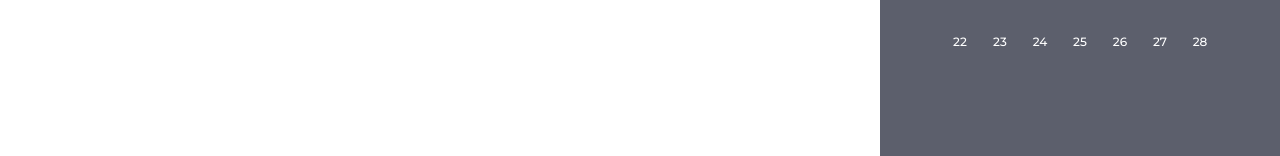
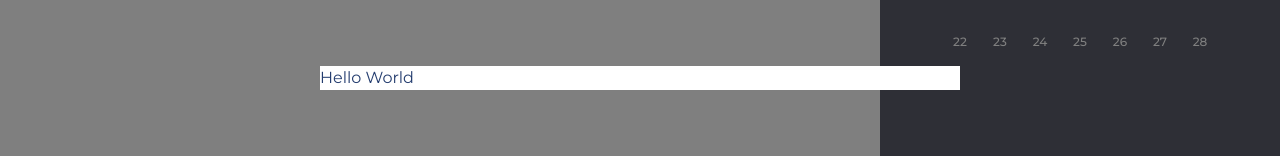
Before and after one commit to Louisrca/calendar-app-ffy, a React (Vite) app: page / in a window 1280 px wide. Both pictures are taken after a click on the button 732 px from the left and 108 px from the top of the page. Shown: the part 322-478 px from the top of the page. Built offline with nearby package versions, Linux system fonts and the light colour scheme.

Commit message:
currentDateReducer set up + form modal wip

```diff
--- /dev/null
+++ b/src/component/cardWrapper/CardWrapper.module.scss
@@ -0,0 +1,7 @@
+.cardWrapper {
+  width: 40rem;
+  height: fit-content;
+  background-color: white;
+  color: var(--primary-color);
+  z-index: 30;
+}
--- /dev/null
+++ b/src/component/cardWrapper/CardWrapper.tsx
@@ -0,0 +1,13 @@
+import s from "./CardWrapper.module.scss";
+import { HTMLAttributes, PropsWithChildren } from "react";
+
+export default function CardWrapper({
+  children,
+  ...props
+}: PropsWithChildren & HTMLAttributes<HTMLDivElement>) {
+  return (
+    <div className={s.cardWrapper} {...props}>
+      {children}
+    </div>
+  );
+}
--- a/src/component/schedulList/SchedulList.tsx
+++ b/src/component/schedulList/SchedulList.tsx
@@ -4,10 +4,24 @@ import {
   Scheduler,
   DayView,
   Appointments,
+  AppointmentTooltip,
 } from "@devexpress/dx-react-scheduler-material-ui";
+import { useSelector } from "react-redux";
+import { RootState } from "../../store/store";
 
 export default function SchedulList() {
-  const currentDate = "2018-11-01";
+  const reduxCurrentDate = useSelector(
+    (state: RootState) => state.CalendarCurrentDate.currentDate
+  );
+
+  const currentDate =
+    reduxCurrentDate.year() +
+    "-" +
+    (reduxCurrentDate.month() + 1) +
+    "-" +
+    reduxCurrentDate.date();
+
+  console.log(currentDate);
   const schedulerData = [
     {
       startDate: "2018-11-01T09:45",
@@ -20,7 +34,7 @@ export default function SchedulList() {
     {
       startDate: "2018-11-01T09:00",
       endDate: "2018-11-01T10:00",
-      title: "Meeting",
+      title: "Sport",
       backgroundColor: "rgba(244, 23, 187, 0.15)",
       borderColor: "rgb(244, 23, 187) solid 4px",
       color: "rgb(36, 61, 111)",
@@ -28,7 +42,7 @@ export default function SchedulList() {
     {
       startDate: "2018-11-01T09:00",
       endDate: "2018-11-01T11:00",
-      title: "Meeting",
+      title: "Session Game",
       backgroundColor: "rgba(24, 23, 17, 0.15)",
       borderColor: "rgb(24, 23, 17) solid 4px",
       color: "rgb(36, 61, 111)",
@@ -37,7 +51,10 @@ export default function SchedulList() {
       startDate: "2018-11-01T12:00",
       endDate: "2018-11-01T13:30",
       title: "Go to a gym",
-      cellBackgroundColor: "green ",
+      comment: "hello",
+      backgroundColor: "rgba(24, 213, 17, 0.15)",
+      borderColor: "rgb(24, 213, 17) solid 4px",
+      color: "rgb(36, 61, 111)",
     },
   ];
 
@@ -77,6 +94,7 @@ export default function SchedulList() {
           appointmentComponent={Appointment}
           appointmentContentComponent={AppointmentContent}
         />
+        <AppointmentTooltip showCloseButton showOpenButton />
       </Scheduler>
     </section>
   );
--- a/src/component/schedulerHeader/SchedulerHeader.tsx
+++ b/src/component/schedulerHeader/SchedulerHeader.tsx
@@ -1,8 +1,20 @@
+import { useState } from "react";
 import s from "./SchedulerHeader.module.scss";
 import { Button } from "../ui/button/button";
 import { PlusIcon } from "../../common/svg/plusIcon/plusIcon";
+import SchedulerModal from "../schedulerModal/SchedulerModal";
+import { useSelector } from "react-redux";
+import { RootState } from "../../store/store";
+//...
+
+// Dans un composant React, vous pouvez accéder à la valeur initiale de votre slice à l'aide de useSelector.
 
 export default function SchedulerHeader() {
+  const currentDate = useSelector(
+    (state: RootState) => state.CalendarCurrentDate.currentDate
+  );
+
+  const [isModalActive, setIsModalActive] = useState(false);
   const monthNames = [
     "January",
     "February",
@@ -17,20 +29,27 @@ export default function SchedulerHeader() {
     "November",
     "December",
   ];
-  const date = new Date();
+
   return (
+    <>
       <section className={s.schedulHeader}>
         <h1 className={s.dateTitle}>
-        {date.getDate() + " " + monthNames[date.getMonth()]}
+          {currentDate.date() + " " + monthNames[currentDate.month()]}
         </h1>
         <Button
           kind="buttonBlue"
           onClick={() => {
-          alert("hello");
+            isModalActive
+              ? setIsModalActive(isModalActive)
+              : setIsModalActive(!isModalActive);
           }}
         >
           <PlusIcon fill="white" width={"1.375rem"} />
         </Button>
       </section>
+      <SchedulerModal kind={isModalActive ? "active" : "inactive"}>
+        <div>Hello World</div>
+      </SchedulerModal>
+    </>
   );
 }
--- /dev/null
+++ b/src/component/schedulerModal/SchedulerModal.module.scss
@@ -0,0 +1,36 @@
+.schedulerModal {
+  position: absolute;
+  left: 50%;
+  top: 50%;
+  transform: translate(-50%, -50%);
+  background-color: rgba(0, 0, 0, 0.5);
+  z-index: 25;
+  height: 100%;
+  width: 100%;
+  display: flex;
+  justify-content: center;
+  align-items: center;
+}
+
+.wrapper {
+  position: absolute;
+  left: 50%;
+  top: 50%;
+  transform: translate(-50%, -50%);
+  z-index: 25;
+}
+
+.closeModal {
+  position: absolute;
+  left: 50%;
+  top: 50%;
+  transform: translate(-50%, -50%);
+  height: 100%;
+  width: 100%;
+  cursor: pointer;
+  z-index: 5;
+}
+
+.inactive {
+  display: none;
+}
--- /dev/null
+++ b/src/component/schedulerModal/SchedulerModal.tsx
@@ -0,0 +1,29 @@
+import { useState, PropsWithChildren } from "react";
+import s from "./SchedulerModal.module.scss";
+import CardWrapper from "../cardWrapper/CardWrapper";
+import clsx from "clsx";
+
+export default function SchedulerModal({
+  children,
+  kind = "active",
+  ...props
+}: PropsWithChildren & {
+  kind?: "active" | "inactive";
+}): JSX.Element {
+  const [isClose, setIsClose] = useState(false);
+  return (
+    <section
+      className={clsx(s.schedulerModal, { [s.inactive]: kind === "inactive" })}
+      {...props}
+      // style={isClose ? { display: "none" } : { display: "block" }}
+    >
+      <div
+        className={s.closeModal}
+        onClick={() => {
+          isClose ? setIsClose(isClose) : setIsClose(!isClose);
+        }}
+      ></div>
+      <CardWrapper>{children}</CardWrapper>
+    </section>
+  );
+}
--- a/src/component/sidebarCalendar/SideBarCalendar.module.scss
+++ b/src/component/sidebarCalendar/SideBarCalendar.module.scss
@@ -10,6 +10,6 @@
     align-items: flex-start;
     padding: 2.5rem;
     margin: 0;
-
+    height: 800px !important;
   }
 }
--- a/src/component/sidebarCalendar/SideBarCalendar.tsx
+++ b/src/component/sidebarCalendar/SideBarCalendar.tsx
@@ -1,23 +1,43 @@
 import { useState } from "react";
 import s from "./SideBarCalendar.module.scss";
 import { DateCalendar } from "@mui/x-date-pickers";
-
 import dayjs from "dayjs";
-import clsx from "clsx";
+import { useSelector, useDispatch } from "react-redux";
+import { RootState } from "../../store/store";
+import { setDate } from "../../reducer/CalendarCurrentDate";
 
 export default function SideBarCalendar() {
-  const [date, setDate] = useState(dayjs());
-  console.log(date.date() + "/" + (date.month() + 1) + "/" + date.year());
+  const currentDate = useSelector(
+    (state: RootState) => state.CalendarCurrentDate.currentDate
+  );
+  const dispatch = useDispatch();
+
+  const [dateSelected, setDateSelected] = useState(currentDate);
+  console.log(
+    dateSelected.year() +
+      "-" +
+      (dateSelected.month() + 1) +
+      "-" +
+      dateSelected.date()
+  );
 
   return (
     <section className={s.sidebarCalendar}>
       <div className={s.calendarContent}>
         <DateCalendar
           views={["day", "month", "year"]}
-          onChange={(selectedDate: any) => setDate(selectedDate)}
+          onChange={(selectedDate: Date | null) => {
+            if (selectedDate) {
+              const newDate = dayjs(selectedDate);
+
+              setDateSelected(newDate);
+              dispatch(setDate(newDate));
+            }
+          }}
           sx={{
             "& .css-1tvctpl-MuiDateCalendar-root": {
-              minHeight: "800px",
+              height: "800px !important",
+              minHeight: "800px !important",
             },
             "& .MuiDayCalendar-header span": {
               color: "rgba(255, 255, 255, 1)",
--- a/src/component/ui/button/button.module.scss
+++ b/src/component/ui/button/button.module.scss
@@ -7,6 +7,7 @@
   background-color: rgba(60, 130, 249, 1);
   border-radius: 50%;
   transition: 0.5s;
+  border: none !important;
 }
 
 .buttonBlue:hover {
--- a/src/main.tsx
+++ b/src/main.tsx
@@ -2,12 +2,11 @@ import React from "react";
 import ReactDOM from "react-dom/client";
 import { BrowserRouter as Router } from "react-router-dom";
 import { Provider } from "react-redux";
-import store from "./store/store"; // Importez votre store Redux
-
-import App from "./App";
+import store from "./store/store";
 import { ThemeProvider, createTheme } from "@mui/material/styles";
 import "./assets/typography/font.scss";
 import "./index.scss";
+import App from "./App";
 
 const theme = createTheme({
   typography: {
--- /dev/null
+++ b/src/reducer/CalendarCurrentDate.tsx
@@ -0,0 +1,30 @@
+// src/features/calendarSlice.ts
+import { createSlice, PayloadAction } from "@reduxjs/toolkit";
+import dayjs from "dayjs";
+
+type CalendarCurrentDate = {
+  currentDate: dayjs.Dayjs;
+};
+
+// const date = new Date();
+
+const initialState: CalendarCurrentDate = {
+  currentDate: dayjs(),
+};
+
+const CalendarCurrentDateReducer = createSlice({
+  name: "calendarCurrentDateReducer",
+  initialState,
+  reducers: {
+    // Définissez ici les actions et les reducers pour le calendrier
+    setDate: (state, action: PayloadAction<dayjs.Dayjs>) => {
+      state.currentDate = action.payload;
+    },
+  },
+});
+
+export const {
+  /* listez vos actions ici */
+  setDate,
+} = CalendarCurrentDateReducer.actions;
+export default CalendarCurrentDateReducer.reducer;
--- a/src/store/store.tsx
+++ b/src/store/store.tsx
@@ -1,11 +1,13 @@
 // src/store.ts
 import { configureStore } from "@reduxjs/toolkit";
 import CalendarTaskReducer from "../reducer/CalendarTaskReducer";
+import CalendarCurrentDate from "../reducer/CalendarCurrentDate";
 
 const store = configureStore({
   reducer: {
     // Vous pouvez ajouter vos reducers ici
     CalendarTaskReducer,
+    CalendarCurrentDate,
   },
 });
 
```
Lines whose indentation alone changed are shown as unchanged.
